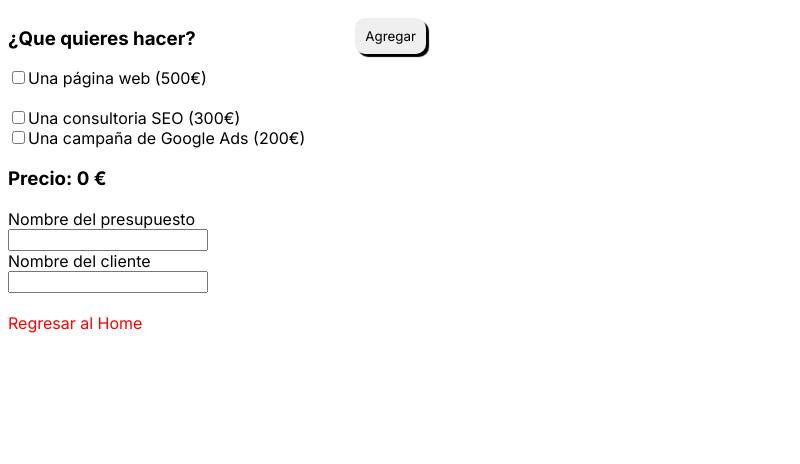
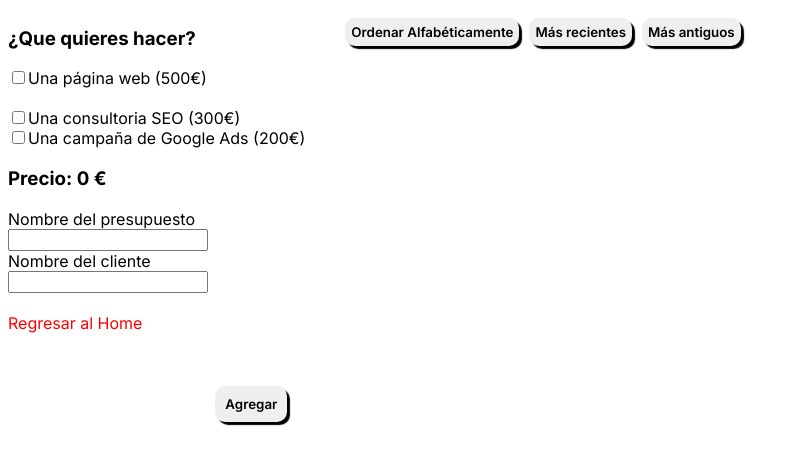
Before and after one commit to boccosantiago/Sprint-7-React-2, a React (Create React App) app: page / in a window 1280 px wide. Both pictures are taken after a click on the button "Cacular presupuesto". Shown: the top 464 px of the page, without its empty margins (0-800 px from the left). Built offline with nearby package versions, Linux system fonts and the light colour scheme.

Commit message:
Ejercicio 8

```diff
--- a/src/components/Budget.css
+++ b/src/components/Budget.css
@@ -7,26 +7,59 @@
 }
 
 .budget{
-    margin: 20px 10px 0px 10px;
-    padding: 20px;
+    margin: 0px 10px 20px 10px;
+    padding: 5px 20px ;
     font-weight: 500;
-    background-color: rgb(196, 190, 230);
+    background-color: rgb(64, 64, 214);
     width: 200px;
-    border-radius: 10px;
-    box-shadow: 3px 3px 2px black;
+    border-radius: 20px;
+    box-shadow: 3px 3px 2px rgb(152, 152, 152);
+    color: white;
 }
 
-.main-container button {
+.agregar {
     position: relative;
-    left: 50px;
-    top: 10px;
+    left: -90px;
+    top: 340px;
     border: none;
     padding: 10px;
     border-radius: 10px;
     box-shadow: 3px 3px 1px black;
     cursor: pointer;
+    font-weight: 600;
 }
 
-.main-container button:hover {
+.agregar:hover {
     background-color: rgb(195, 195, 195);
 }
+
+.agregar:active {
+    transform: scale(.95);
+    background-color: rgb(195, 195, 195);
+}
+.buttons-order{
+    margin: 10px 20px 0px 40px
+}
+.buttons-order button{
+    border: none;
+    padding: 6px;
+    margin-right: 10px;
+    border-radius: 10px;
+    box-shadow: 3px 3px 1px black;
+    cursor: pointer;
+    font-weight: 600;
+}
+
+.buttons-order button:hover {
+    background-color: rgb(195, 195, 195);
+}
+
+.buttons-order button:active {
+    transform: scale(.95);
+    background-color: rgb(195, 195, 195);
+}
+
+.text{
+    font-weight: 300;
+    font-style: italic;
+}
--- a/src/components/Budget.js
+++ b/src/components/Budget.js
@@ -4,47 +4,76 @@ import "./Budget.css";
 export default function Budget(props) {
   const [users, setUsers] = useState([]);
 
-  console.log(users)
+  console.log(users);
+
+  const current = new Date();
+
+  const date = current.toString().slice(0,24)
+
+ /*  const date = `${current.getDate()}/${
+    current.getMonth() + 1
+  }/${current.getFullYear()} ${current.getHours()}:${current.getMinutes()}:${current.getSeconds()}`; */
 
   function handleUsers() {
-
-
     const newUser = {
+      budget: props.budget,
+      client: props.client,
+      date: date,
+      currentDate: current,
+      total: props.total,
       webPage: props.webPage,
       seo: props.seo,
       ads: props.ads,
       numPage: props.numPage,
       numLang: props.numLang,
-      budget: props.budget,
-      client: props.client,
-      total: props.total,
     };
 
-    setUsers(prevUsers => [...prevUsers, newUser]);
+    setUsers((prevUsers) => [...prevUsers, newUser]);
   }
 
-  const current = new Date();
-  const date = `${current.getDate()}/${
-    current.getMonth() + 1
-  }/${current.getFullYear()}`;
+  function alphabetical() {
+    let result = users.sort((a, b) => {
+      return a.budget > b.budget ? 1 : -1;
+    });
+    setUsers([...result]);
+  }
 
+  function orderByDate() {
+    let result = users.sort((a, b) => {
+      return b.currentDate - a.currentDate
+    });
+    setUsers([...result]);
+  }
+
+  function defaultOrder() {
+    let result = users.sort((a, b) => {
+      return a.currentDate - b.currentDate
+    });
+    setUsers([...result]);
+  }
 
   const budgetForm = users.map((user, index) => {
     return (
-    <div className="budget" key={index}>
-    <p>Fecha: {date} </p>
-    <p>Nombre del presupuesto: <br/> {user.budget} </p>
-    <p>Nombre de cliente: <br/> {user.client}</p>
-    <p>Precio: {user.total} € </p>
-    </div>)})
-
+      <div className="budget" key={index}>
+        <p>{user.date}</p>
+        <p>Nombre del presupuesto: <br /><p className="text">{user.budget}</p> </p>
+        <p> Nombre de cliente: <br /><p className="text"> {user.client}</p> </p>
+        <p>Precio: {user.total} € </p>
+      </div>
+    );
+  });
 
   return (
     <div className="main-container">
-      <button onClick={() => handleUsers()}>Agregar</button>
-      <div className="budget-container">
-      {budgetForm}
+      <div className="buttons-order">
+        <button onClick={alphabetical}>Ordenar Alfabéticamente</button>
+        <button onClick={orderByDate}>Más recientes</button>
+        <button onClick={defaultOrder}>Más antiguos</button>
       </div>
+      <button className="agregar" onClick={() => handleUsers()}>
+        Agregar
+      </button>
+      <div className="budget-container">{budgetForm}</div>
     </div>
   );
 }
--- a/src/styles.css
+++ b/src/styles.css
@@ -30,7 +30,7 @@
 .btnPresupuesto{
   cursor: pointer;
   border: none;
-  background-color: rgb(7, 7, 179);
+  background-color: rgb(64, 64, 214);
   color: white;
   padding: 10px;
   border-radius: 5px;
```
